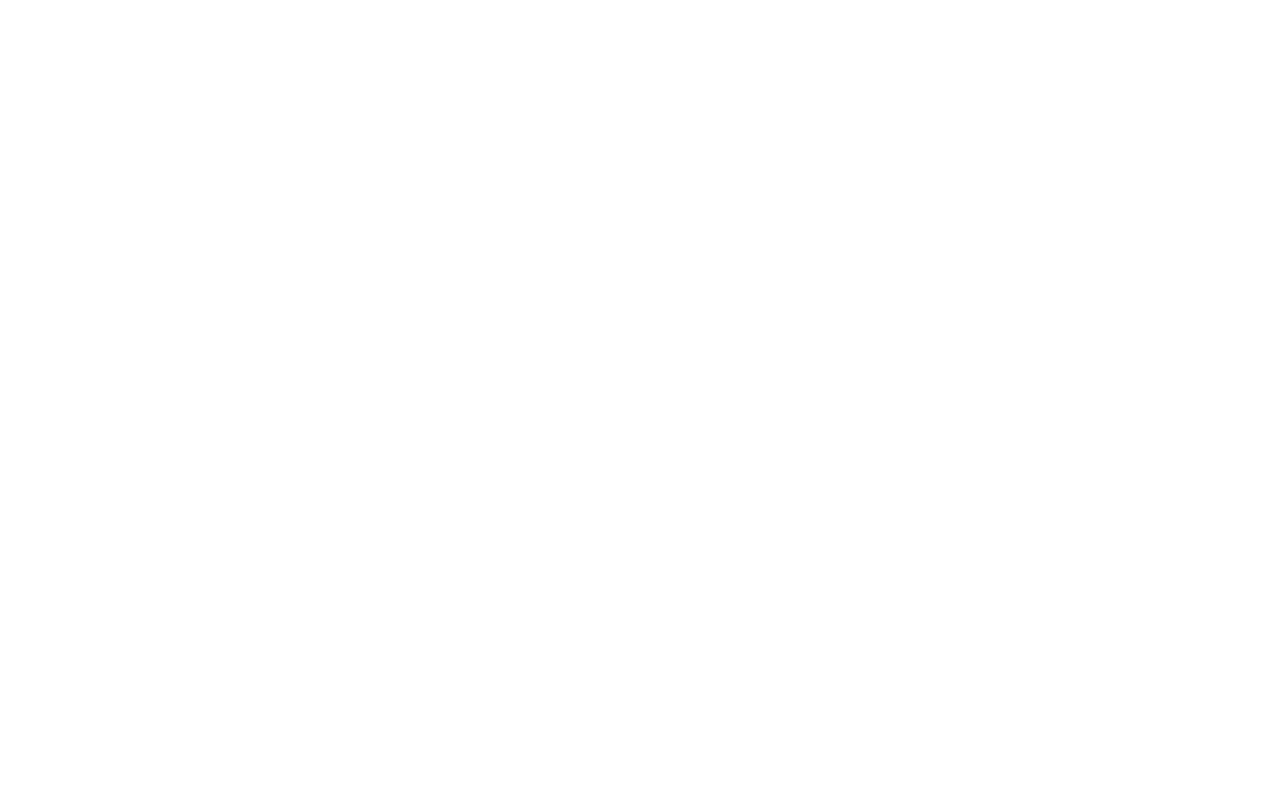
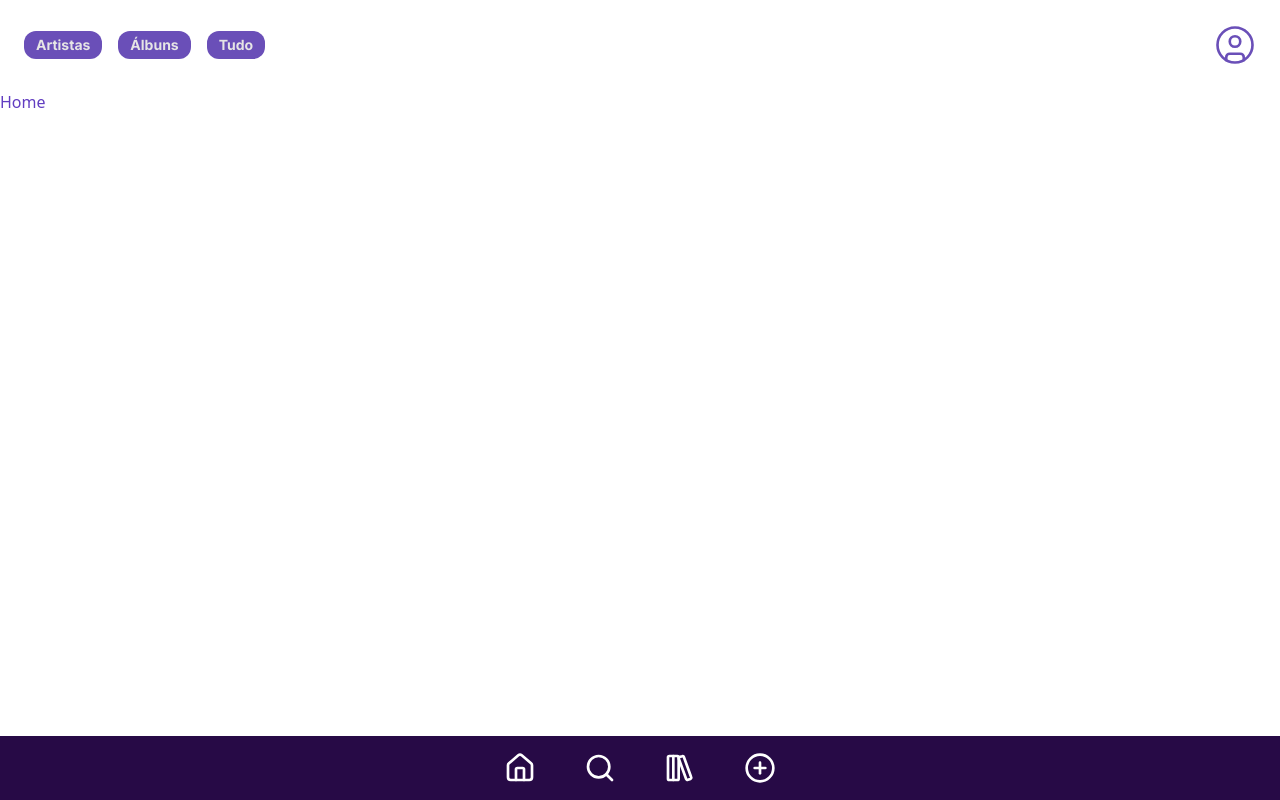
Before and after one commit to ilorenco/taprify, a React (Vite) app in the folder frontend/: page / in a window 1280 px wide. Before the commit this address had no page. Built offline with nearby package versions, Linux system fonts and the light colour scheme.

Commit message:
feat: adiciona componentes de navegação e cabeçalho

```diff
--- a/frontend/src/Router.jsx
+++ b/frontend/src/Router.jsx
@@ -1,6 +1,9 @@
 import { BrowserRouter, Routes, Route } from 'react-router-dom';
+import { DefaultLayout } from './layouts/DefaultLayout';
 import { Login } from './pages/Login';
 import { Register } from './pages/Register';
+import { Home } from './pages/Home';
+import { Search } from './pages/Search';
 
 export function Router() {
     return (
@@ -8,6 +11,10 @@
             <Routes>
                 <Route path="/login" element={<Login />} />
                 <Route path="/register" element={<Register />} />
+                <Route element={<DefaultLayout />}>
+                    <Route path="/" element={<Home />} />
+                    <Route path="/search" element={<Search />} />
+                </Route>
             </Routes>
         </BrowserRouter>
     )
--- /dev/null
+++ b/frontend/src/components/commons/BottomNavigator/index.jsx
@@ -0,0 +1,17 @@
+import { HomeIcon, SearchIcon, LibraryBigIcon, CirclePlusIcon } from 'lucide-react';
+import { Link } from 'react-router-dom';
+
+export function BottomNavigator() {
+    return (
+        <div className="fixed bottom-0 left-0 right-0 bg-purple-darker w-full h-16 flex items-center justify-center gap-12">
+            <Link to="/">
+                <HomeIcon size={32} color="white" strokeWidth={2} />
+            </Link>
+            <Link to="/search">
+                <SearchIcon size={32} color="white" strokeWidth={2} />
+            </Link>
+            <LibraryBigIcon size={32} color="white" strokeWidth={2} />
+            <CirclePlusIcon size={32} color="white" strokeWidth={2} />
+        </div>
+    )
+}
--- /dev/null
+++ b/frontend/src/components/commons/Header/components/FilterTabs/index.jsx
@@ -0,0 +1,7 @@
+export function FilterTabs({ children }) {
+    return (
+        <button className="rounded-xl bg-purple-royalty font-inter font-bold text-sm px-3 py-1 text-base-button">
+            {children}
+        </button>
+    )
+}
--- /dev/null
+++ b/frontend/src/components/commons/Header/index.jsx
@@ -0,0 +1,24 @@
+import { useLocation } from 'react-router-dom';
+import { CircleUserIcon } from 'lucide-react';
+import { FilterTabs } from './components/FilterTabs';
+
+export function Header() {
+    const location = useLocation();
+    const isSearchPage = location.pathname === '/search';
+
+    return (
+        <div className="flex items-center justify-between py-6 px-6">
+            {isSearchPage ? (
+                <h1 className="text-2xl font-bold text-blue-light">Pesquisar</h1>
+            ) : (
+                <div className="flex gap-4">
+                    <FilterTabs>Artistas</FilterTabs>
+                    <FilterTabs>Álbuns</FilterTabs>
+                    <FilterTabs>Tudo</FilterTabs>
+                </div>
+            )}
+
+            <CircleUserIcon size={42} color="var(--color-purple-royalty)" strokeWidth={1.5} />
+        </div>
+    )
+}
--- /dev/null
+++ b/frontend/src/layouts/DefaultLayout/index.jsx
@@ -0,0 +1,13 @@
+import { Outlet } from 'react-router-dom';
+import { BottomNavigator } from '../../components/commons/BottomNavigator';
+import { Header } from '../../components/commons/Header';
+
+export function DefaultLayout() {
+    return (
+        <div className="min-h-screen pb-16">
+            <Header />
+            <Outlet />
+            <BottomNavigator />
+        </div>
+    );
+}
--- /dev/null
+++ b/frontend/src/pages/Home/index.jsx
@@ -0,0 +1,7 @@
+export function Home() {
+    return (
+        <div className="">
+            <h1 className="text-purple">Home</h1>
+        </div>
+    )
+}
--- /dev/null
+++ b/frontend/src/pages/Search/index.jsx
@@ -0,0 +1,5 @@
+export function Search() {
+    return (
+        <h1 className="text-purple-light">search</h1>
+    )
+}
--- a/frontend/src/styles/global.css
+++ b/frontend/src/styles/global.css
@@ -3,4 +3,5 @@
 body {
     background-color: var(--color-background);
     font-family: var(--font-quicksand);
+    -webkit-font-smoothing: antialiased;
 }
--- a/frontend/src/styles/theme.css
+++ b/frontend/src/styles/theme.css
@@ -6,6 +6,8 @@
     --color-purple-light: #858AE3;
     --color-purple: #613DC1;
     --color-purple-dark: #4E148C;
+    --color-purple-darker: #270A46;
+    --color-purple-royalty: #6A4FB8;
 
     --color-background: #141414;
     --color-base-label: #8D8686;
```
